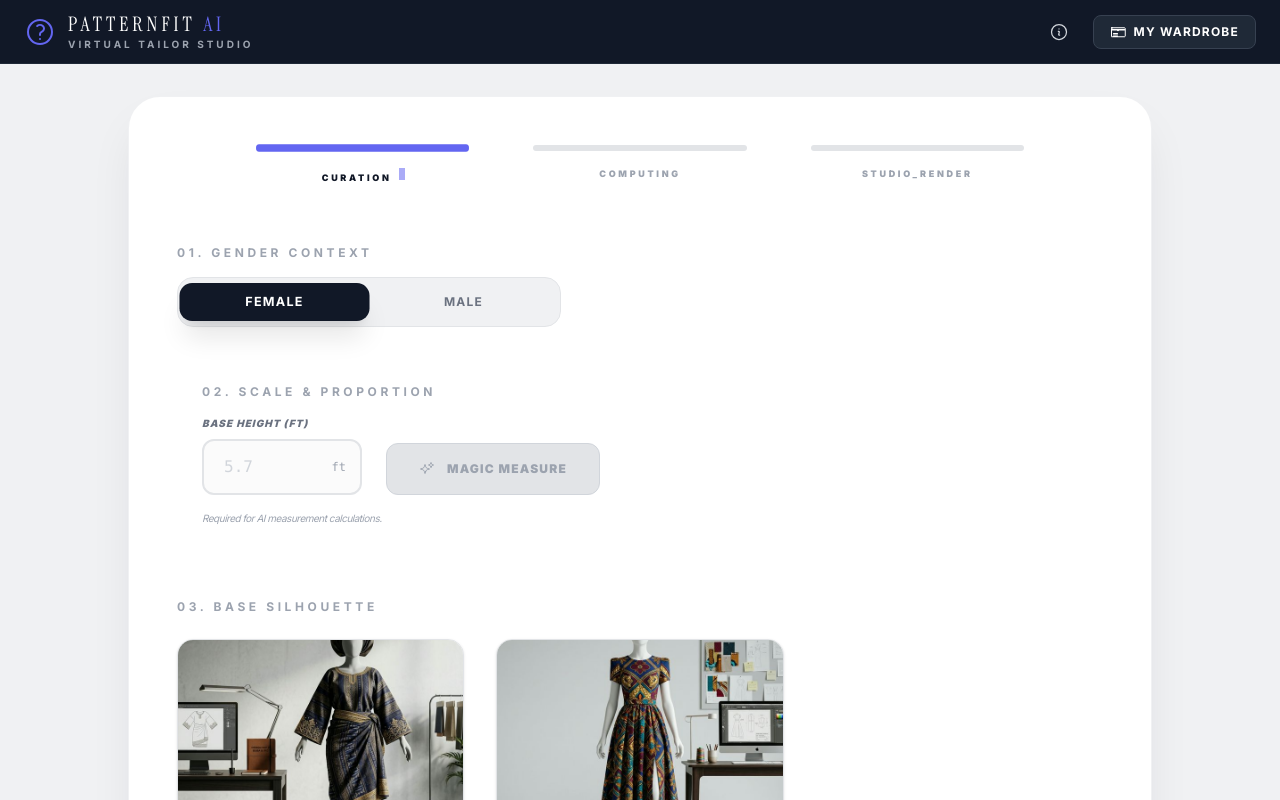
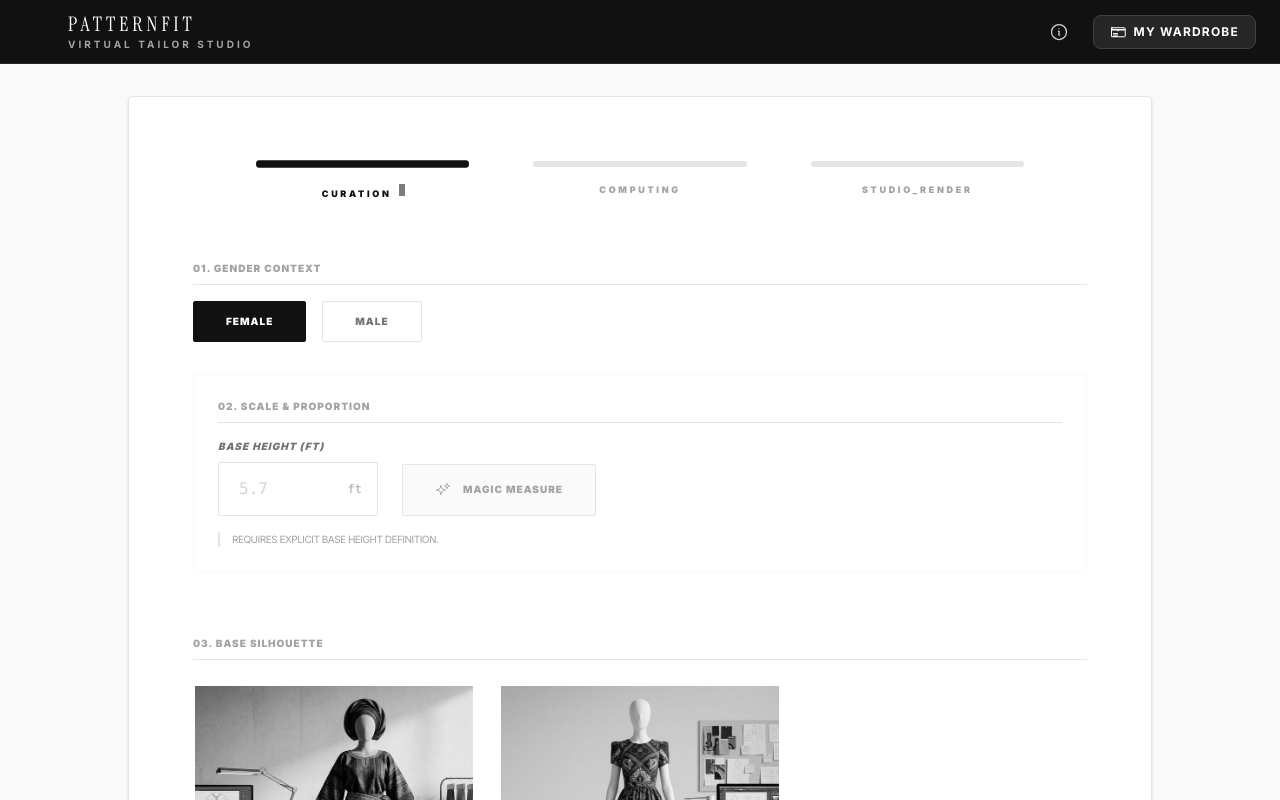
Before and after one commit to Platinum04/PatternFit-AI, a React (Vite) app: page / in a window 1280 px wide. Both pictures are taken after a click on the button "ENTER STUDIO". Shown: the top 800 px of the page. Built offline with nearby package versions, Linux system fonts and the light colour scheme.

Commit message:
feat: Refine UI styling with updated color palette, spacing, button aesthetics, and minor text adjustments.

```diff
--- a/App.tsx
+++ b/App.tsx
@@ -291,11 +291,11 @@ const App: React.FC = () => {
       <Header onWardrobeClick={() => setIsWardrobeOpen(true)} onAboutClick={() => setIsAboutModalOpen(true)} />
 
       <main className="w-full max-w-5xl">
-        <div className="bg-white p-6 sm:p-12 rounded-4xl shadow-2xl shadow-studio-900/10 border border-studio-200/50">
+        <div className="bg-white p-8 sm:p-16 border border-studio-200 shadow-sm rounded-sm">
           <StepIndicator currentStep={appStep} />
 
           {appStep === AppStep.SELECTION && (
-            <div className="mt-12">
+            <div className="mt-16">
               <PatternSelector
                 gender={gender}
                 onGenderChange={setGender}
@@ -314,23 +314,23 @@ const App: React.FC = () => {
                 onMagicMeasure={() => setIsCameraOpenForMeasurement(true)}
                 isMeasuringAI={isMeasuringAI}
               />
-              <div className="mt-12 border-t border-studio-100 pt-10">
-                <h3 className="text-xl font-serif font-medium text-studio-900 mb-6 tracking-wide">7. CLIENT REFERENCE PHOTO</h3>
+              <div className="mt-16 border-t border-studio-100 pt-16">
+                <h3 className="text-xl font-serif font-medium text-studio-900 mb-8 tracking-wide italic">7. Client Snapshot</h3>
                 <ImageUploader onUpload={handleImageUpload} onTakePhoto={() => setIsCameraOpen(true)} disabled={appStep !== AppStep.SELECTION} />
               </div>
 
-              <div className="mt-14 text-center">
+              <div className="mt-20 text-center">
                 <button
                   onClick={handleGenerateFit}
                   disabled={isGenerateButtonDisabled}
-                  className={`inline-flex items-center gap-3 px-16 py-5 font-bold text-sm tracking-[0.2em] rounded-full shadow-2xl transition-all duration-500 transform hover:-translate-y-1 focus:outline-none focus:ring-2 focus:ring-offset-2 focus:ring-brand uppercase
+                  className={`inline-flex items-center gap-4 px-16 py-5 font-black text-[11px] tracking-[0.3em] transition-all duration-500 uppercase rounded-sm border border-transparent
                     ${isGenerateButtonDisabled
-                      ? 'bg-studio-200 text-studio-400 cursor-not-allowed shadow-none'
-                      : 'bg-accent text-white hover:bg-studio-900 hover:shadow-studio-900/30 active:scale-95'
+                      ? 'bg-studio-100 text-studio-400 border-studio-200 cursor-not-allowed'
+                      : 'bg-studio-900 text-white hover:bg-white hover:text-studio-900 hover:border-studio-900 active:scale-95'
                     }`}
                 >
-                  <SparklesIcon className="w-5 h-5" />
-                  GENERATE STUDIO FITTING
+                  <SparklesIcon className="w-4 h-4" />
+                  Generate Studio Fitting
                 </button>
               </div>
             </div>
--- a/components/PatternSelector.tsx
+++ b/components/PatternSelector.tsx
@@ -141,9 +141,9 @@ const PatternSelector: React.FC<PatternSelectorProps> = ({
   const filteredStyles = STYLES.filter(s => s.gender === gender);
   const filteredDesigns = selectedStyle ? DESIGNS.filter(d => d.styleId === selectedStyle.id) : [];
 
-  const cardBaseClasses = "border rounded-2xl overflow-hidden cursor-pointer transition-all duration-300 transform hover:scale-[1.02] active:scale-95 shadow-sm";
-  const selectedCardClasses = "border-studio-900 ring-4 ring-studio-900 shadow-2xl z-10 scale-[1.04]";
-  const unselectedCardClasses = "border-studio-200 bg-white hover:border-studio-400 hover:shadow-lg";
+  const cardBaseClasses = "border-2 border-transparent bg-studio-50 overflow-hidden cursor-pointer transition-all duration-300 transform hover:border-studio-200";
+  const selectedCardClasses = "border-[#111111] bg-white z-10 shadow-md";
+  const unselectedCardClasses = "hover:shadow-sm";
   const disabledCardClasses = "opacity-40 cursor-not-allowed grayscale filter";
 
   return (
@@ -156,15 +156,15 @@ const PatternSelector: React.FC<PatternSelectorProps> = ({
 
       {/* 1. Gender Selection */}
       <div className="animate-fade">
-        <h3 className="text-xs font-bold text-studio-400 mb-4 tracking-[0.3em] uppercase">01. GENDER CONTEXT</h3>
-        <div className="flex gap-2 p-1.5 bg-studio-100 rounded-2xl max-w-sm border border-studio-200">
+        <h3 className="text-[10px] font-black tracking-widest uppercase text-studio-400 mb-4 border-b border-studio-200 pb-2">01. Gender Context</h3>
+        <div className="flex gap-4">
           {(['female', 'male'] as Gender[]).map(g => (
             <button
               key={g}
               onClick={() => handleGenderChange(g)}
               disabled={disabled}
-              className={`w-full py-2.5 px-6 rounded-xl font-bold transition-all text-xs tracking-widest uppercase ${
-                gender === g ? 'bg-studio-900 text-white shadow-xl scale-105' : 'bg-transparent text-studio-500 hover:bg-studio-200'
+              className={`py-3 px-8 text-[10px] font-black tracking-widest uppercase transition-all rounded-[2px] border ${
+                gender === g ? 'bg-[#111111] text-white border-[#111111]' : 'bg-transparent text-studio-500 border-studio-200 hover:border-[#111111]'
               } ${disabled ? 'cursor-not-allowed opacity-50' : ''}`}
             >
               {g}
@@ -174,8 +174,8 @@ const PatternSelector: React.FC<PatternSelectorProps> = ({
       </div>
 
       {/* 2. Height & AI Measure */}
-      <div className={`p-6 rounded-4xl transition-all duration-500 border border-transparent ${highlightHeight ? 'bg-studio-50 border-brand/20 shadow-xl shadow-brand/5' : ''}`}>
-        <h3 className="text-xs font-bold text-studio-400 mb-4 tracking-[0.3em] uppercase">02. SCALE & PROPORTION</h3>
+      <div className={`p-6 transition-all duration-500 border rounded-[2px] ${highlightHeight ? 'bg-studio-50 border-[#111111]' : 'border-studio-100 bg-white'}`}>
+        <h3 className="text-[10px] font-black tracking-widest uppercase text-studio-400 mb-4 border-b border-studio-200 pb-2">02. Scale & Proportion</h3>
         <div className="flex flex-col sm:flex-row items-start sm:items-end gap-6">
             <div className="w-full sm:w-40">
                 <label htmlFor="height" className="block text-[10px] font-black text-studio-500 mb-2 tracking-widest uppercase italic">Base Height (ft)</label>
@@ -189,7 +189,7 @@ const PatternSelector: React.FC<PatternSelectorProps> = ({
                     min="1"
                     max="8"
                     step="0.01"
-                    className="block w-full pl-5 pr-10 py-3.5 bg-studio-50 border-studio-200 rounded-xl placeholder-studio-300 text-studio-900 font-mono focus:outline-none focus:ring-2 focus:ring-brand focus:border-brand transition-all border-2"
+                    className="block w-full pl-5 pr-10 py-3.5 bg-studio-50 border border-studio-200 rounded-[2px] placeholder-studio-300 text-studio-900 font-mono focus:outline-none focus:border-[#111111] transition-all"
                     disabled={disabled}
                   />
                   <div className="pointer-events-none absolute inset-y-0 right-0 flex items-center pr-4">
@@ -202,34 +202,33 @@ const PatternSelector: React.FC<PatternSelectorProps> = ({
               type="button"
               onClick={onMagicMeasure}
               disabled={disabled || !height || isMeasuringAI}
-              className={`inline-flex items-center gap-3 px-8 py-3.5 h-[52px] text-xs font-black tracking-widest rounded-xl transition-all uppercase
+              className={`inline-flex items-center gap-3 px-8 py-3.5 h-[52px] text-[10px] font-black tracking-widest rounded-[2px] transition-all uppercase border
                 ${(disabled || !height || isMeasuringAI)
-                  ? 'bg-studio-200 text-studio-400 cursor-not-allowed border border-studio-300'
-                  : 'bg-studio-900 text-white hover:bg-brand shadow-2xl hover:shadow-brand/20 active:scale-95'
+                  ? 'bg-studio-100 text-studio-400 cursor-not-allowed border-studio-200'
+                  : 'bg-white text-[#111111] border-[#111111] hover:bg-[#111111] hover:text-white'
                 }`}
             >
               <SparklesIcon className={`w-4 h-4 ${isMeasuringAI ? 'animate-spin' : ''}`} />
-              {isMeasuringAI ? 'ANALYZING...' : 'MAGIC MEASURE'}
+              {isMeasuringAI ? 'Analyzing' : 'Magic Measure'}
             </button>
         </div>
-        {!height && <p className="text-[10px] text-studio-400 mt-4 tracking-tighter italic">Required for AI measurement calculations.</p>}
-        {highlightHeight && <p className="text-sm text-brand mt-4 animate-pulse font-bold tracking-tight">ACTION REQUIRED: Specifiy base height.</p>}
+        {!height && <p className="text-[10px] text-studio-400 mt-4 tracking-[-0.05em] uppercase border-l-2 border-studio-200 pl-3">Requires explicit base height definition.</p>}
+        {highlightHeight && <p className="text-[10px] text-red-600 mt-4 tracking-widest uppercase font-black uppercase border-l-2 border-red-600 pl-3">Target specification required: Base height.</p>}
       </div>
 
       {/* 3. Style Selection */}
-      <div className="animate-fade pt-4">
-        <h3 className="text-xs font-bold text-studio-400 mb-6 tracking-[0.3em] uppercase">03. BASE SILHOUETTE</h3>
-        <div className="grid grid-cols-2 sm:grid-cols-3 gap-8">
+      <div className="animate-fade pt-8">
+        <h3 className="text-[10px] font-black tracking-widest uppercase text-studio-400 mb-6 border-b border-studio-200 pb-2">03. Base Silhouette</h3>
+        <div className="grid grid-cols-2 sm:grid-cols-3 gap-6">
           {filteredStyles.map(style => (
             <div
               key={style.id}
               onClick={() => !disabled && handleStyleChange(style)}
               className={`${cardBaseClasses} ${selectedStyle?.id === style.id ? selectedCardClasses : unselectedCardClasses} ${disabled ? disabledCardClasses : ''}`}
             >
-              <img src={style.imageUrl} alt={style.name} className="w-full h-40 sm:h-52 object-cover transition-transform duration-700 hover:scale-110" />
-              <div className="p-4 bg-studio-50 border-t border-studio-100 flex items-center justify-between">
-                  <span className="text-[10px] font-black tracking-widest uppercase text-studio-900">{style.name}</span>
-                  <div className="w-1.5 h-1.5 bg-studio-300 rounded-full" />
+              <img src={style.imageUrl} alt={style.name} className="w-full h-40 sm:h-52 object-cover object-top grayscale hover:grayscale-0 transition-all duration-700 hover:scale-105" />
+              <div className="p-4 bg-white border-t border-studio-100 flex items-center justify-between">
+                  <span className="text-[9px] font-black tracking-[0.2em] uppercase text-[#111111]">{style.name}</span>
               </div>
             </div>
           ))}
@@ -239,15 +238,15 @@ const PatternSelector: React.FC<PatternSelectorProps> = ({
       {/* 4. Sleeve Length Selection */}
       {selectedStyle && (
         <div className="animate-fade mt-10">
-          <h3 className="text-xs font-bold text-studio-400 mb-4 tracking-[0.3em] uppercase">04. SLEEVE SPECIFICATION</h3>
-          <div className="flex gap-3 p-1.5 bg-studio-100 rounded-2xl max-w-sm border border-studio-200">
+          <h3 className="text-[10px] font-black tracking-widest uppercase text-studio-400 mb-6 border-b border-studio-200 pb-2">04. Sleeve Specification</h3>
+          <div className="flex gap-4">
             {(['short', 'long'] as SleeveLength[]).map(sl => (
               <button
                 key={sl}
                 onClick={() => onSleeveLengthChange(sl)}
                 disabled={disabled}
-                className={`w-full py-2.5 px-4 rounded-xl font-bold transition-all text-xs tracking-widest uppercase ${
-                  sleeveLength === sl ? 'bg-studio-900 text-white shadow-xl scale-105' : 'bg-transparent text-studio-500 hover:bg-studio-200'
+                className={`w-32 py-3 px-4 font-black transition-all text-[10px] tracking-widest uppercase border rounded-[2px] ${
+                  sleeveLength === sl ? 'bg-[#111111] text-white border-[#111111]' : 'bg-transparent text-studio-500 hover:border-[#111111] border-studio-200'
                 } ${disabled ? 'cursor-not-allowed opacity-50' : ''}`}
               >
                 {sl}
@@ -260,7 +259,7 @@ const PatternSelector: React.FC<PatternSelectorProps> = ({
       {/* 5. Design Selection */}
       {selectedStyle && (
         <div className="animate-fade mt-12">
-          <h3 className="text-xs font-bold text-studio-400 mb-6 tracking-[0.3em] uppercase">05. PATTERN DETAIL</h3>
+          <h3 className="text-[10px] font-black tracking-widest uppercase text-studio-400 mb-6 border-b border-studio-200 pb-2">05. Technical Overlay</h3>
           {filteredDesigns.length > 0 ? (
             <div className="grid grid-cols-2 xs:grid-cols-4 gap-4">
               {filteredDesigns.map(design => (
@@ -269,42 +268,39 @@ const PatternSelector: React.FC<PatternSelectorProps> = ({
                   onClick={() => !disabled && onDesignSelect(design)}
                   className={`${cardBaseClasses} ${selectedDesign?.id === design.id ? selectedCardClasses : unselectedCardClasses} ${disabled ? disabledCardClasses : ''}`}
                 >
-                  <img src={design.imageUrl} alt={design.name} className="w-full h-32 object-cover bg-studio-100 p-2 grayscale hover:grayscale-0 transition-all duration-500" />
-                  <div className="p-3 bg-white text-center">
-                      <span className="text-[9px] font-black tracking-widest uppercase truncate block">{design.name}</span>
+                  <img src={design.imageUrl} alt={design.name} className="w-full h-40 object-cover p-2 grayscale hover:grayscale-0 transition-all duration-500" />
+                  <div className="p-3 bg-white border-t border-studio-100 text-center">
+                      <span className="text-[8px] font-black tracking-[0.2em] uppercase truncate block text-[#111111]">{design.name}</span>
                   </div>
                 </div>
               ))}
             </div>
           ) : (
-             <div className="p-8 border-2 border-dashed border-studio-200 rounded-3xl text-center">
-                 <p className="text-xs text-studio-400 italic tracking-widest uppercase">Classic Variation Active</p>
+             <div className="p-8 border border-studio-200 bg-studio-50 text-center">
+                 <p className="text-[10px] text-studio-400 font-mono tracking-widest uppercase">Classic Variation Active (Null Overlay)</p>
              </div>
           )}
         </div>
       )}
 
       {/* 6. Material Curation */}
-      <div className="mt-16 pt-12 border-t border-studio-200/50">
-        <div className="flex flex-col sm:flex-row sm:items-end justify-between gap-6 mb-8">
+      <div className="mt-16 pt-16 border-t border-studio-200">
+        <div className="flex flex-col sm:flex-row sm:items-end justify-between gap-6 mb-10">
             <div>
-                <h3 className="text-xs font-bold text-studio-400 mb-2 tracking-[0.3em] uppercase">06. TEXTILE CURATION</h3>
-                <h4 className="text-2xl font-serif text-studio-900 tracking-tight italic">Material Selection</h4>
-            </div>
-            <div className="bg-brand/5 text-brand px-4 py-2 rounded-xl flex items-center gap-3 text-xs font-bold tracking-[0.1em] border border-brand/20">
-                <TailorIcon className="w-4 h-4" /> STUDIO CHOICE
+                <h3 className="text-[10px] font-black uppercase text-studio-400 mb-2 tracking-[0.3em]">06. Spec Integration</h3>
+                <h4 className="text-4xl font-serif text-[#111111] tracking-tight italic">Material Library.</h4>
             </div>
         </div>
 
         <div className="grid grid-cols-2 sm:grid-cols-4 md:grid-cols-5 gap-6">
           <label
             htmlFor="fabric-upload"
-            className={`group flex flex-col items-center justify-center p-6 rounded-[2rem] border-2 border-dashed transition-all duration-300 ${disabled ? 'bg-studio-50 border-studio-200 text-studio-300' : 'bg-white border-studio-300 text-studio-500 hover:border-brand hover:bg-studio-50 cursor-pointer shadow-sm hover:shadow-2xl'}`}
+            className={`group flex flex-col items-center justify-center p-6 border border-dashed transition-all duration-300 ${disabled ? 'bg-studio-50 border-studio-200 text-studio-300' : 'bg-white border-studio-300 text-studio-500 hover:border-[#111111] hover:bg-studio-50 cursor-pointer shadow-sm'}`}
           >
-            <div className="bg-studio-100 group-hover:bg-brand/10 p-5 rounded-full transition-all">
-                <UploadIcon className="w-8 h-8 text-studio-500 group-hover:text-brand" />
+            <div className="bg-white group-hover:bg-[#111111] p-5 rounded-full border border-studio-200 transition-all">
+                <UploadIcon className="w-6 h-6 text-[#111111] group-hover:text-white" />
             </div>
-            <span className="text-[10px] font-black mt-5 tracking-[0.2em] uppercase">CLIENT OWN</span>
+            <span className="text-[9px] font-black mt-5 tracking-[0.2em] uppercase text-[#111111]">Upload Specific</span>
             <input id="fabric-upload" type="file" className="hidden" accept="image/png, image/jpeg, image/webp" onChange={handleFabricUpload} disabled={disabled} />
           </label>
 
@@ -312,12 +308,12 @@ const PatternSelector: React.FC<PatternSelectorProps> = ({
             <div
               key={fabric.id}
               onClick={() => !disabled && onFabricSelect(fabric)}
-              className={`group relative rounded-[2rem] overflow-hidden cursor-pointer transition-all duration-500 transform hover:-translate-y-2 ${selectedFabric?.id === fabric.id ? 'ring-4 ring-brand ring-offset-4 scale-105 shadow-2xl' : 'border border-studio-100 hover:shadow-xl'} ${disabled ? disabledCardClasses : ''}`}
+              className={`group relative overflow-hidden cursor-pointer transition-all duration-500 transform border-2 ${selectedFabric?.id === fabric.id ? 'border-[#111111] z-10 scale-105 shadow-xl' : 'border-transparent hover:border-studio-200 hover:shadow-sm'} ${disabled ? disabledCardClasses : ''}`}
             >
-              <img src={fabric.imageUrl} alt={fabric.name} className="w-full h-40 object-cover grayscale-[0.5] group-hover:grayscale-0 transition-all duration-1000 group-hover:scale-110" />
-              <div className="absolute inset-x-0 bottom-0 bg-linear-to-t from-studio-900/90 via-studio-900/40 to-transparent p-5">
-                <span className="text-studio-50 text-[10px] font-black tracking-widest uppercase truncate block">{fabric.name}</span>
-                <p className="text-studio-400 text-[8px] uppercase tracking-widest mt-1">Studio Swatch</p>
+              <img src={fabric.imageUrl} alt={fabric.name} className="w-full h-40 object-cover grayscale-[0.8] group-hover:grayscale-0 transition-all duration-1000 group-hover:scale-105" />
+              <div className="absolute inset-x-0 bottom-0 bg-white/95 backdrop-blur-md p-4 border-t border-studio-100/50">
+                <span className="text-[#111111] text-[9px] font-black tracking-widest uppercase truncate block">{fabric.name}</span>
+                <p className="text-studio-500 text-[8px] uppercase tracking-widest mt-1">Stock Standard</p>
               </div>
             </div>
           ))}
--- a/index.css
+++ b/index.css
@@ -3,21 +3,21 @@
 /* ===== Custom Theme for PatternFit AI ===== */
 @theme {
   /* Workstation Neutral Palette (Cooler & Professional) */
-  --color-studio-50: #fbfbfb;
-  --color-studio-100: #f0f1f3;
-  --color-studio-200: #e2e4e7;
-  --color-studio-300: #d1d5db;
-  --color-studio-400: #9ca3af;
-  --color-studio-500: #6b7280;
-  --color-studio-600: #4b5563;
-  --color-studio-700: #374151;
-  --color-studio-800: #1f2937;
-  --color-studio-900: #111827;
+  --color-studio-50: #ffffff;
+  --color-studio-100: #fafafa;
+  --color-studio-200: #e5e5e5;
+  --color-studio-300: #d4d4d4;
+  --color-studio-400: #a3a3a3;
+  --color-studio-500: #737373;
+  --color-studio-600: #525252;
+  --color-studio-700: #404040;
+  --color-studio-800: #262626;
+  --color-studio-900: #111111;
 
-  /* Sharp Accents (Like CLO 3D) */
+  /* Sharp Accents (Editorial Monochrome) */
   --color-accent: #000000;
   --color-accent-soft: #f4f4f4;
-  --color-brand: #6366f1; /* Professional Indigo */
+  --color-brand: #111111; /* Sophisticated Obsidian */
 
   /* Typography (Focus on Clarity & Precision) */
   --font-sans: 'Inter', system-ui, -apple-system, sans-serif;
```
Also changed, not shown: components/ImageUploader.tsx (+12 -12 lines).
